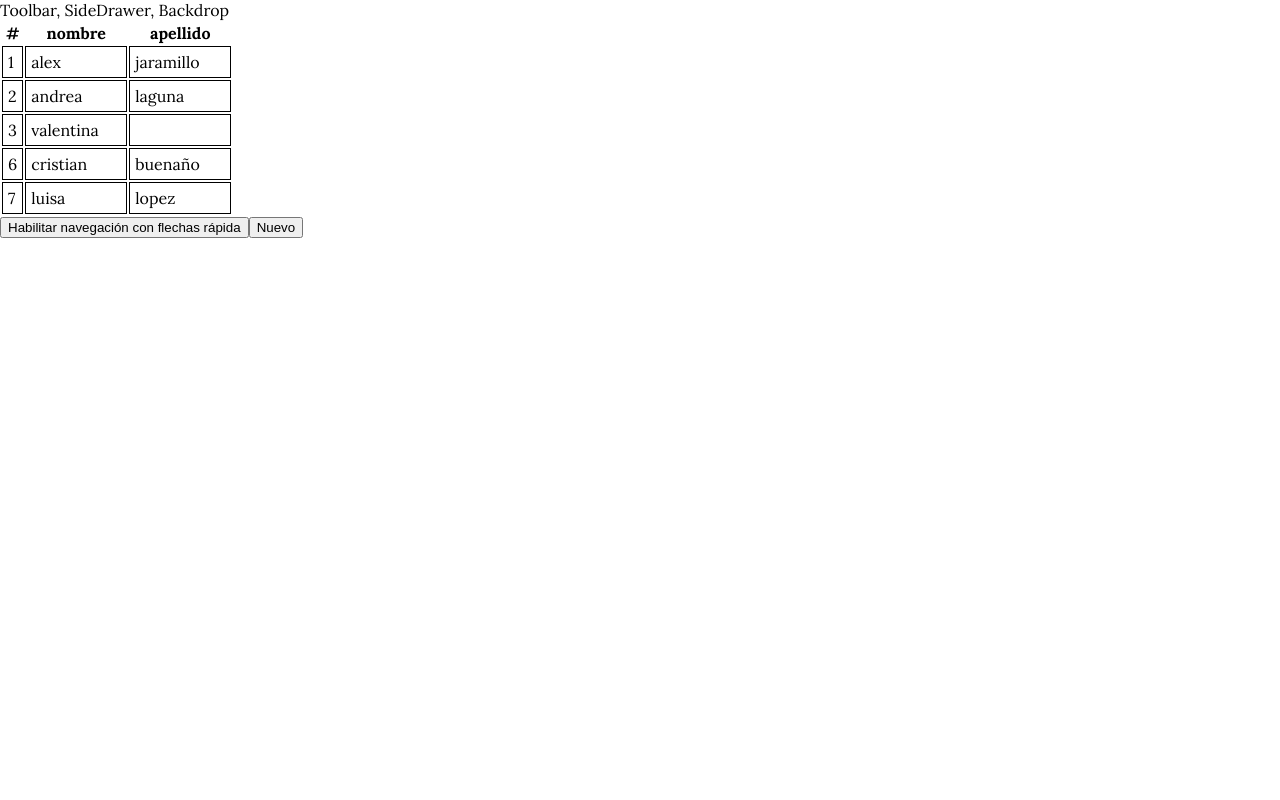
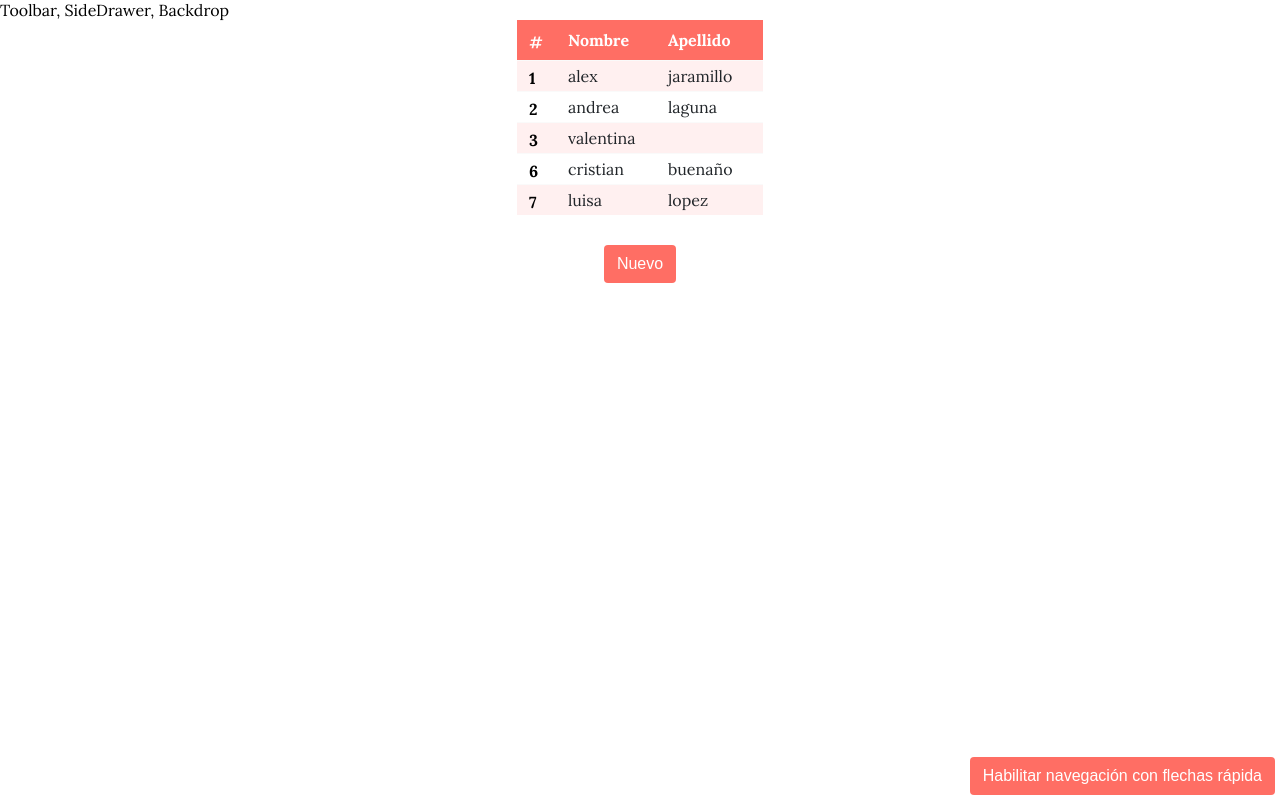
Before and after one commit to alexunjm/table-editing, a React app: page / in a window 1280 px wide. Built offline with nearby package versions, Linux system fonts and the light colour scheme.

Commit message:
estilizando un poco la tabla

```diff
--- a/src/components/Table/Body/Row/Editable/Editable.js
+++ b/src/components/Table/Body/Row/Editable/Editable.js
@@ -1,4 +1,6 @@
 import React from "react";
+
+/* import classes from '../../../Table.css'; */
 
 const editable = props => {
 	if(props.keyProp === 'id') {
@@ -7,7 +9,8 @@ const editable = props => {
       </td>;
 	}
 	if (props.val.hasOwnProperty("editable")) {
-    return <td>
+    return (
+    <td /* className={classes.tdBorder} */>
 		  <input
         onChange={props.changed}
         value={props.val.editable}
@@ -15,11 +18,16 @@ const editable = props => {
         onBlur={props.blurred}
         onKeyDown={props.keyDown}
         autoFocus="true"
-			className="max-w"
         tabIndex="0" />
-      </td>;
+      </td>);
   }
-	return <td onClick={(event) => props.clicked(event, props.keyProp)}>{props.val}</td>;
+	return (
+    <td
+      /* className={classes.tdBorder} */
+      onClick={(event) => props.clicked(event, props.keyProp)}>
+      {props.val}
+    </td>
+  );
 }
 
 export default editable;
--- a/src/components/Table/Body/Row/Row.js
+++ b/src/components/Table/Body/Row/Row.js
@@ -1,6 +1,8 @@
 import React from "react";
 
 import Editable from './Editable/Editable';
+
+import classes from "../../Table.css";
 
 const row = props => {
 	let keys = [];
@@ -12,7 +14,7 @@ const row = props => {
 		keys.push(data);
 	}
 
-	return <tr>
+	return <tr className={classes.borderTop}>
       {keys.map(elm => (
         <Editable
           clicked={props.clicked}
--- /dev/null
+++ b/src/components/Table/Table.css
@@ -0,0 +1,43 @@
+.tableCentered {
+  margin: auto;
+}
+
+.tableStriped> tbody tr:nth-of-type(odd) {
+  background-color: rgb(255, 240, 240);
+}
+
+.tableStriped> thead tr {
+  background-color: rgb(255, 110, 100);
+  color: white;
+}
+
+.tdBorder {
+  border: solid 1px #aaa;
+  border-radius: 2px;
+}
+
+.borderTop {
+  border-top: solid 1px #fafafa;
+}
+
+.tableNoSpacing {
+  border-spacing: 0;
+  border-collapse: collapse;
+}
+
+
+.flexCenter {
+  display: flex;
+  justify-content: center
+}
+
+.divSpacing {
+  margin: 10px;
+  padding: 20px;
+}
+
+.divFloated {
+  position: fixed;
+  bottom: 5px;
+  right: 5px;
+}
--- a/src/components/Table/Table.js
+++ b/src/components/Table/Table.js
@@ -3,8 +3,16 @@ import React from "react";
 import Head from "./Head/Head";
 import Body from './Body/Body';
 
+import classes from './Table.css';
+
 const table = props => (
-  <table>
+  <table
+    className={[
+      classes.tableCentered,
+      classes.tableNoSpacing,
+      classes.tableStriped
+    ].join(" ")}
+  >
     <Head data={props.data[0]} />
     <Body
       keyDown={props.keyDown}
--- a/src/containers/Table/TableContainer.js
+++ b/src/containers/Table/TableContainer.js
@@ -2,6 +2,8 @@ import React, { Component } from "react";
 
 import Table from "../../components/Table/Table";
 import { maxInArrayByKey } from "../../customjs/custom";
+
+import classes from "../../components/Table/Table.css";
 
 class TableContainer extends Component {
   state = {
@@ -235,13 +237,16 @@ class TableContainer extends Component {
     let button = "";
     let newElmButton = "";
     if (this.state.data.length) {
-      button = (
+      button = (<div className={classes.divFloated}>
         <button onClick={this.arrowsNavHandler}>
           {this.state.arrowInsideInputs ? "Habilitar " : "Deshabilitar "}
           navegación con flechas rápida
         </button>
+		</div>
       );
-      newElmButton = <button onClick={this.addNewElement}>Nuevo</button>;
+      newElmButton = <div className={[classes.flexCenter, classes.divSpacing].join(" ")}>
+          <button onClick={this.addNewElement}>Nuevo</button>
+        </div>;
     }
 
     return (
--- a/src/index.css
+++ b/src/index.css
@@ -1,28 +1,76 @@
+:root {
+    --main-bg-color: rgb(255, 110, 100);
+    --main-bg-color-hover: rgb(255, 90, 90);
+}
+
 body {
   margin: 0;
   padding: 0;
   font-family: 'Lora', sans-serif;
 }
 
-td, td>input {
-	width: 90px;
+th {
+  text-align: left;
+  padding: 10px 5px;
+  text-transform: capitalize;
+}
+
+td {
+  padding: 5px;
+  width: 90px;
+  color: #212529;
+}
+
+th:first-child, td:first-child {
+  padding: 5px 20px 2px 12px;
+  font-weight: bold;
 }
 
 td:first-child {
-	width: initial;
-}
-
-td {
-	text-align: left;
-	padding: 5px;
-	border: 1px solid;
+  width: initial;
+  color: #000;
 }
 
 td>input {
-	max-width: 100%;
 	border: none;
 	outline: none;
-	font-family: 'Lora';
-	font-size: 1rem;
+	font-family: inherit;
+  font-size: inherit;
+  padding: 0;
+  width: 100%;
+  background: transparent;
+}
 
+button {
+  color: #fff;
+  background-color: var(--main-bg-color);
+  border-color: var(--main-bg-color);
+  display: inline-block;
+  font-weight: 400;
+  text-align: center;
+  white-space: nowrap;
+  vertical-align: middle;
+  -webkit-user-select: none;
+  -moz-user-select: none;
+  -ms-user-select: none;
+  user-select: none;
+  border: 1px solid transparent;
+  padding: .375rem .75rem;
+  font-size: 1rem;
+  line-height: 1.5;
+  border-radius: .25rem;
+  transition: color .15s ease-in-out,background-color .15s ease-in-out,border-color .15s ease-in-out,box-shadow .15s ease-in-out;
 }
+
+button:not(:disabled) {
+  cursor: pointer;
+}
+
+button:hover {
+  background-color: var(--main-bg-color-hover);
+}
+
+button:focus {
+  box-shadow: 0 0 0 0.2rem rgba(220,53,69,.5);
+  outline: 0;
+}
```
Also changed, not shown: src/components/Table/Body/Body.js (line endings or trailing spaces), src/components/Table/Body/Row/Editable/Editable.css (added). Lines whose indentation alone changed are shown as unchanged.
